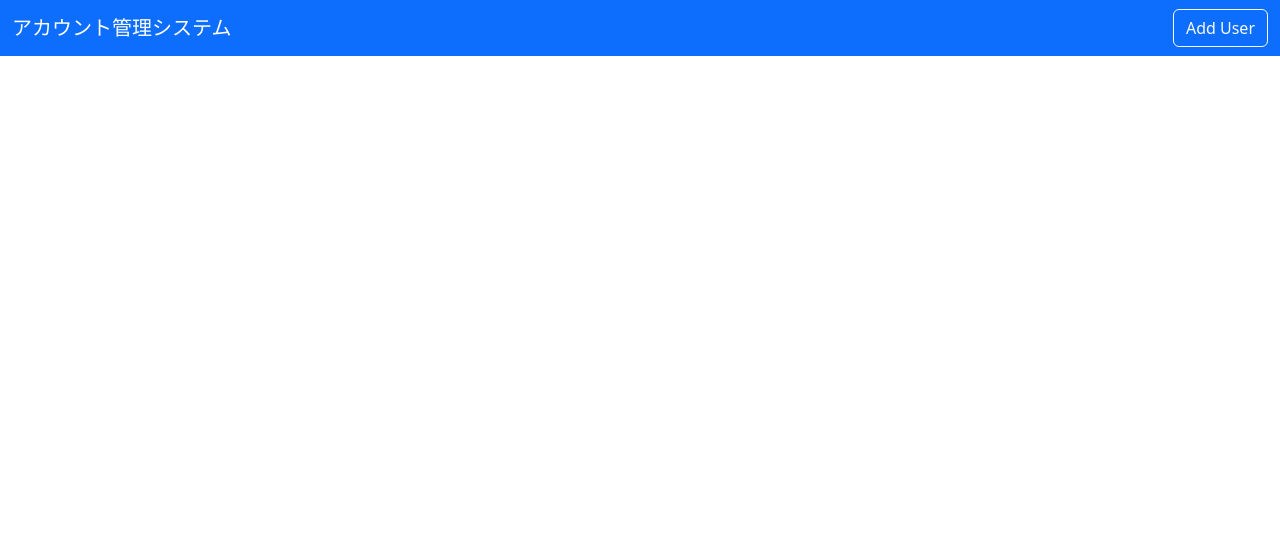
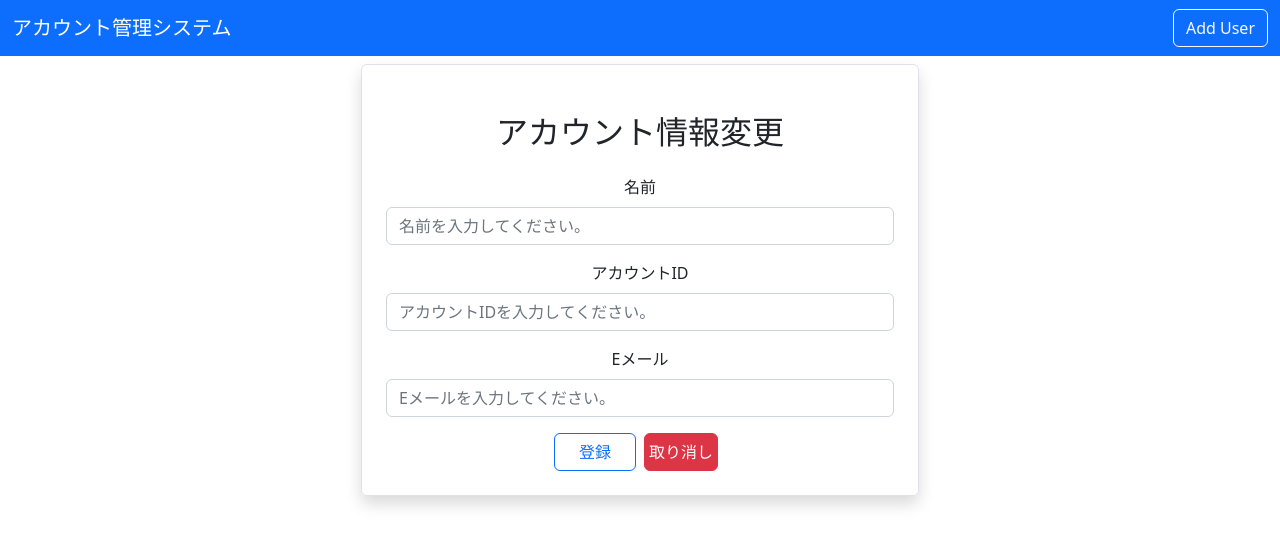
Before and after one commit to yeatz0408/UserAdministration, a React (Create React App) app in the folder user-administration-frontend/: page /edituser/1 in a window 1280 px wide. Shown: the top 546 px of the page. Built offline with nearby package versions, Linux system fonts and the light colour scheme; no server answers.

Commit message:
add EditUser: frontend

```diff
--- a/user-administration-frontend/src/App.js
+++ b/user-administration-frontend/src/App.js
@@ -1,9 +1,10 @@
+import { BrowserRouter as Router, Routes, Route } from "react-router-dom";
+import "../node_modules/bootstrap/dist/css/bootstrap.min.css";
 import './App.css';
-import "../node_modules/bootstrap/dist/css/bootstrap.min.css";
 import Navbar from './layout/Navbar';
-import Home from './pages/Home'
-import AddUser from './users/AddUser'
-import {BrowserRouter as Router, Routes, Route} from "react-router-dom";
+import Home from './pages/Home';
+import AddUser from './users/AddUser';
+import EditUser from './users/EditUser';
 
 function App() {
   return (
@@ -13,6 +14,7 @@ function App() {
         <Routes>
           <Route exact path="/" element={<Home/>} />
           <Route exact path="/adduser" element={<AddUser/>} />
+          <Route exact path="/edituser/:id" element={<EditUser/>} />
         </Routes>
       </Router>
     </div>
--- a/user-administration-frontend/src/pages/Home.js
+++ b/user-administration-frontend/src/pages/Home.js
@@ -1,5 +1,6 @@
 import React, { useEffect, useState } from 'react';
 import axios from 'axios';
+import { Link } from 'react-router-dom';
 
 export default function Home() {
 
@@ -39,15 +40,13 @@ export default function Home() {
                                     <td>{user.email}</td>
                                     <td>
                                         <button className="btn btn-primary mx-2">詳しく</button>
-                                        <button className="btn btn-outline-primary mx-2">変更</button>
+                                        <Link to={`/edituser/${user.id}`} className="btn btn-outline-primary mx-2">変更</Link>
                                         <button className="btn btn-danger mx-2">削除</button>
                                     </td>
                                 </tr>
 
                             ))
                         }
-
-
                     </tbody>
                 </table>
             </div>
--- /dev/null
+++ b/user-administration-frontend/src/users/EditUser.js
@@ -0,0 +1,89 @@
+import React, { useState, useEffect } from 'react';
+import { Link, useNavigate, useParams } from 'react-router-dom';
+import axios from 'axios';
+
+export default function EditUser() {
+
+    let navigate = useNavigate();
+
+    const {id} =useParams();
+
+    const [user, setUser] = useState({
+        name: "",
+        username: "",
+        email: ""
+    })
+
+    const { name, username, email } = user;
+
+    const onInputChange = (e) => {
+        setUser({ ...user, [e.target.name]: e.target.value });
+    }
+
+    const onSubmit = async (e) => {
+        e.preventDefault();
+        await axios.put(`http://localhost:8080/user/${id}`, user);
+        navigate("/");
+    }
+
+    const loadUser = async () => {
+        const result = await axios.get(`http://localhost:8080/user/${id}`)
+        setUser(result.data);
+    }
+
+    useEffect(() => {
+        loadUser();
+    }, [])
+
+    return (
+        <div className="container">
+            <div className="col-md-6 offset-md-3 border rounded p-4 mt-2 shadow">
+                <h2 className="text-center m-4">アカウント情報変更</h2>
+                <form onSubmit={(e) => onSubmit(e)}>
+                    <div className="mb-3">
+                        <label htmlFor="Name" className="form-label">
+                            名前
+                        </label>
+                        <input
+                            type={"text"}
+                            className="form-control"
+                            placeholder="名前を入力してください。"
+                            name="name"
+                            value={name}
+                            onChange={(e) => onInputChange(e)}
+                        />
+                    </div>
+                    <div className="mb-3">
+                        <label htmlFor="username" className="form-label">
+                            アカウントID
+                        </label>
+                        <input
+                            type={"text"}
+                            className="form-control"
+                            placeholder="アカウントIDを入力してください。"
+                            name="username"
+                            value={username}
+                            onChange={(e) => onInputChange(e)}
+                        />
+                    </div>
+                    <div className="mb-3">
+                        <label htmlFor="email" className="form-label">
+                            Eメール
+                        </label>
+                        <input
+                            type={"text"}
+                            className="form-control"
+                            placeholder="Eメールを入力してください。"
+                            name="email"
+                            value={email}
+                            onChange={(e) => onInputChange(e)}
+                        />
+                    </div>
+                    <button type="submit" className="btn btn-outline-primary px-4">登録</button>
+                    <Link to="/" className="btn btn-danger mx-2 px-1" >取り消し</Link>
+                </form>
+            </div>
+
+        </div>
+    )
+}
```
